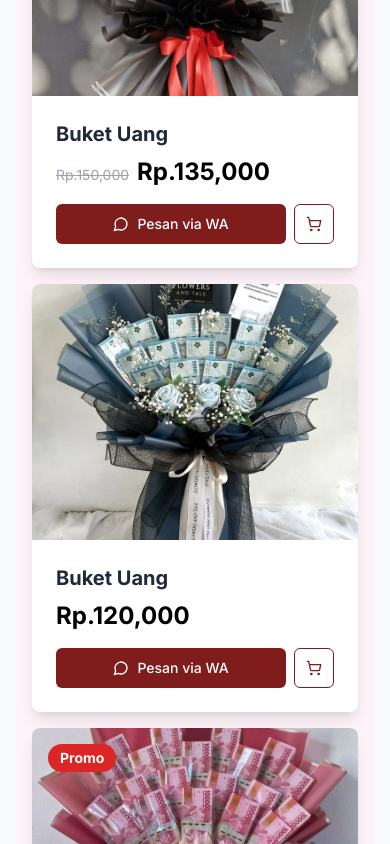
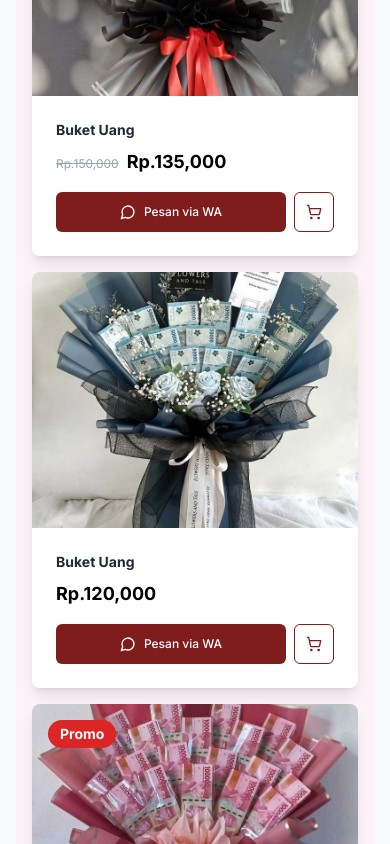
Before and after one commit to Rio-Prayoga/bouqet, a Next.js app: page /cart in a window 390 px wide. Shown: the part 860-1704 px from the top of the page. Built offline with nearby package versions, Linux system fonts and the light colour scheme.

Commit message:
Update ProductCard.tsx

```diff
--- a/components/ProductCard.tsx
+++ b/components/ProductCard.tsx
@@ -67,14 +67,15 @@ export default function ProductCard({ product }: ProductCardProps) {
       </div>
 
       <div className="p-6">
-        <h3 className="text-xl font-bold text-gray-800 mb-2">{product.name}</h3>
+        <h3 className="text-sm sm:text-lg font-bold text-gray-800 mb-2">{product.name}</h3>
+
         <div className="mb-4">
           {product.originalPrice && (
-            <span className="text-gray-400 line-through text-sm mr-2">
+            <span className="text-gray-400 line-through text-xs sm:text-sm mr-2">
               Rp.{product.originalPrice.toLocaleString()}
             </span>
           )}
-          <span className="text-2xl font-bold text-[#000000]">
+          <span className="text-lg sm:text-2xl font-bold text-[#000000]">
             Rp.{product.price.toLocaleString()}
           </span>
         </div>
@@ -82,7 +83,7 @@ export default function ProductCard({ product }: ProductCardProps) {
         <div className="flex space-x-2">
           <Button
             onClick={handleWhatsAppOrder}
-            className="flex-1 w-full text-sm px-3 py-2 sm:text-base sm:px-4 sm:py-2 bg-[#7F1D1D] hover:bg-[#511D43] text-white transition-colors flex items-center justify-center gap-2"
+            className="flex-1 text-xs px-2 py-1 sm:text-sm sm:px-4 sm:py-2 bg-[#7F1D1D] hover:bg-[#511D43] text-white transition-colors flex items-center justify-center gap-2"
           >
             <MessageCircle className="w-4 h-4" />
             Pesan via WA
```
